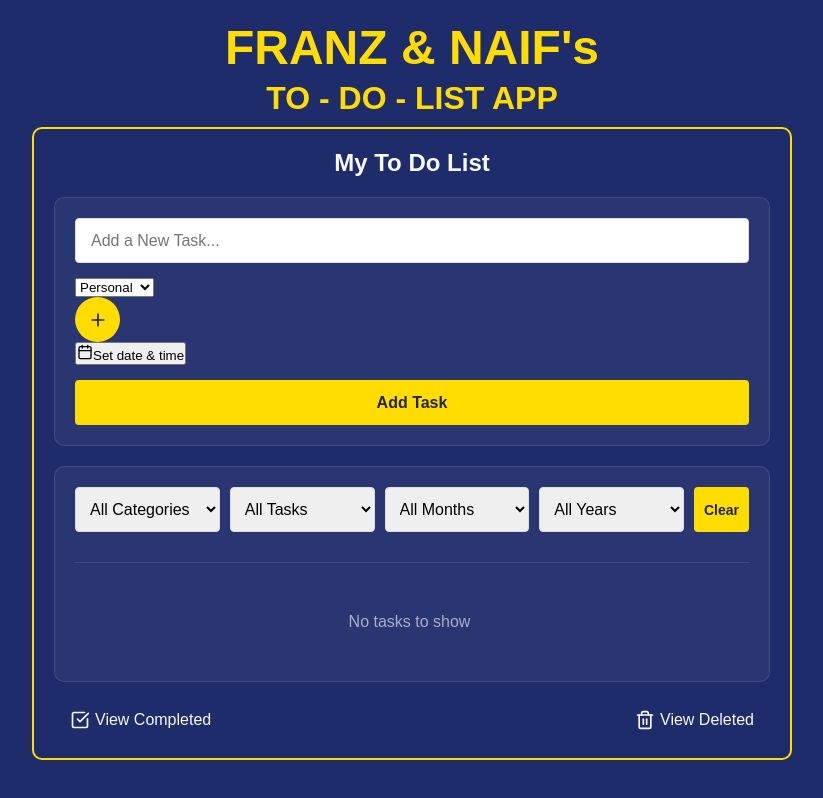
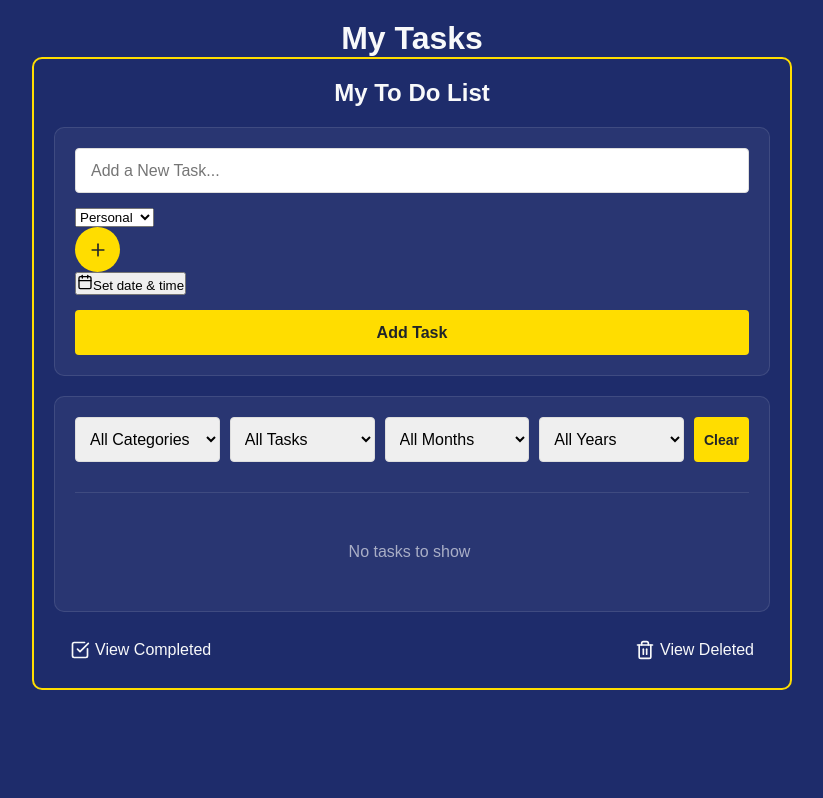
Before and after one commit to Fariss14/to-do-list-app, a React (Vite) app: page / in a window 1280 px wide. Shown: the whole page, without its empty margins (228-1051 px from the left). Built offline with nearby package versions, Linux system fonts and the light colour scheme.

Commit message:
Update Header.jsx

```diff
--- a/src/components/Header.jsx
+++ b/src/components/Header.jsx
@@ -1,13 +1,20 @@
-import { Link } from "react-router-dom"
-import { CheckSquare, Trash2 } from "lucide-react"
+function Header() {
 
-function Header() {
+  const getPageTitle = () => {
+    const path = window.location.pathname
+
+    if (path.includes("/completed")) {
+      return "Completed Tasks"
+    } else if (path.includes("/deleted")) {
+      return "Deleted Tasks"
+    } else {
+      return "My Tasks"
+    }
+  }
+
   return (
-    <header className="header">
-      <h1>FRANZ & NAIF's</h1>
-      <h2>TO - DO - LIST APP</h2>
-      <nav className="nav">
-      </nav>
+    <header className="page-header">
+      <h1>{getPageTitle()}</h1>
     </header>
   )
 }
```
